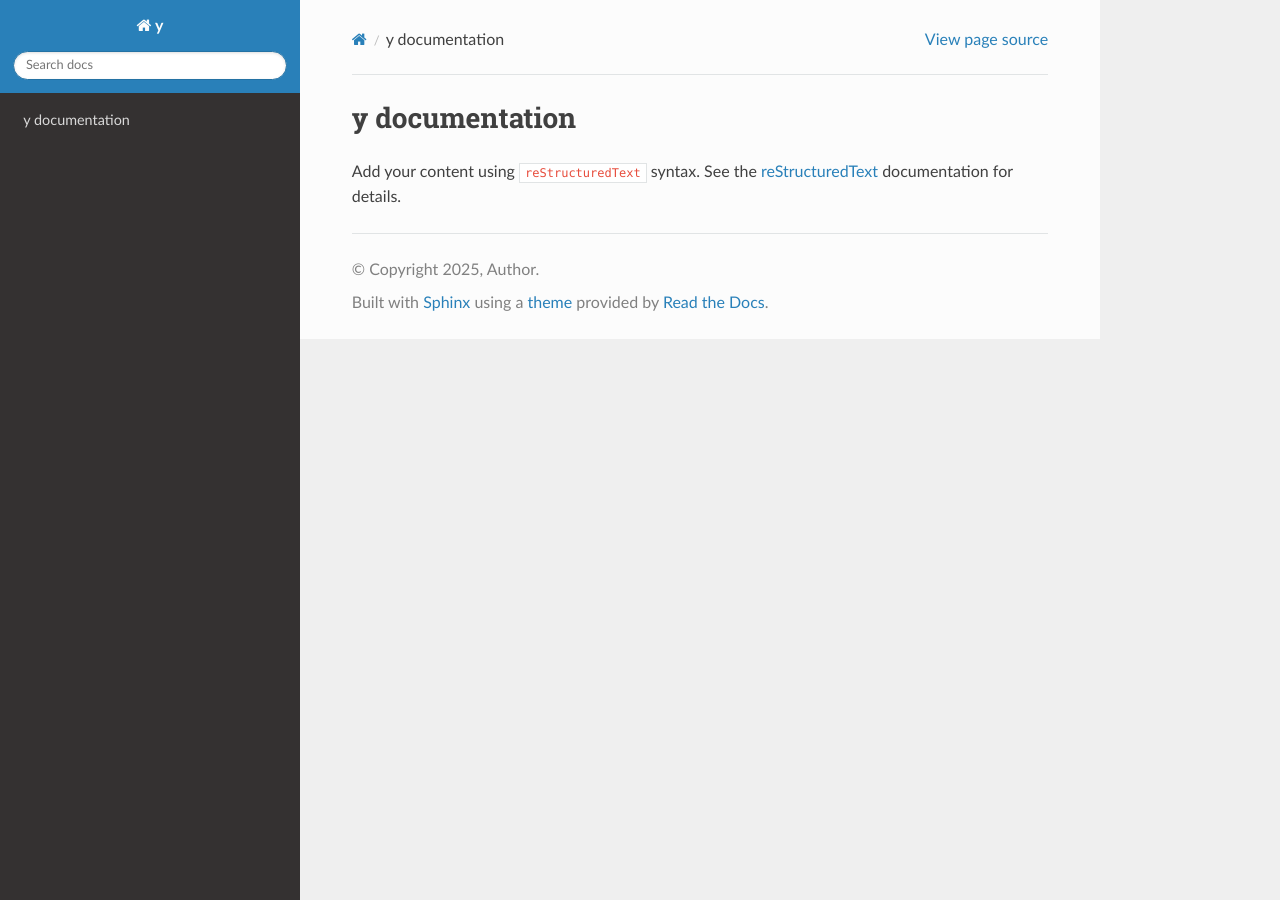
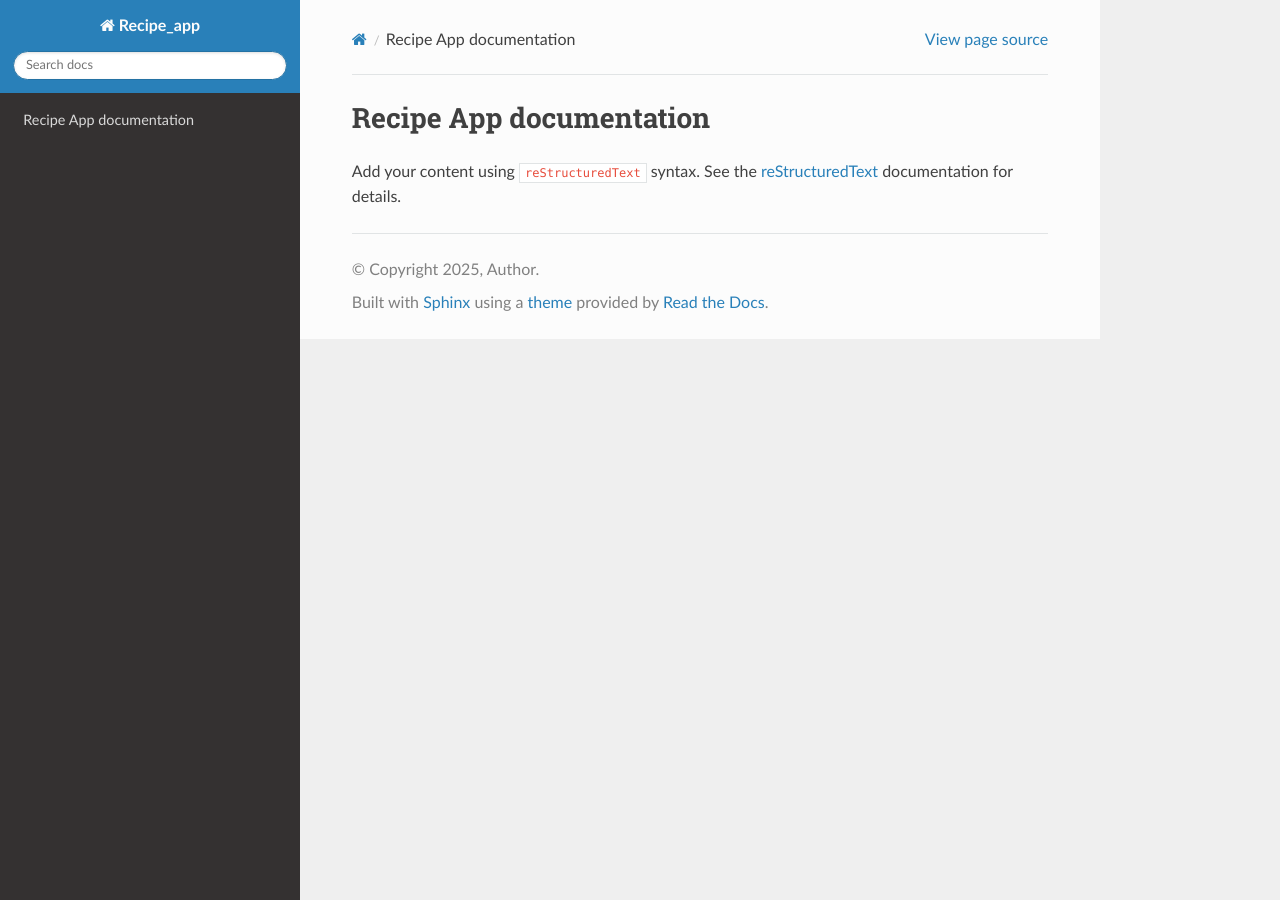
Before and after one commit to Topazranger/Recipe_app, a Sphinx documentation site: the page built from docs/source/index.rst, in a window 1280 px wide. Built offline with Sphinx 7.4.7 and the Read the Docs theme 3.1.0, drawn with Linux system fonts in a browser that asks for light colours.

Commit message:
Changes for code documentation

```diff
--- a/docs/source/conf.py
+++ b/docs/source/conf.py
@@ -6,7 +6,7 @@
 # -- Project information -----------------------------------------------------
 # https://www.sphinx-doc.org/en/master/usage/configuration.html#project-information
 
-project = 'y'
+project = 'Recipe_app'
 copyright = '2025, Author'
 author = 'Author'
 
--- a/docs/source/index.rst
+++ b/docs/source/index.rst
@@ -3,7 +3,7 @@
    You can adapt this file completely to your liking, but it should at least
    contain the root `toctree` directive.
 
-y documentation
+Recipe App documentation
 ===============
 
 Add your content using ``reStructuredText`` syntax. See the
```
